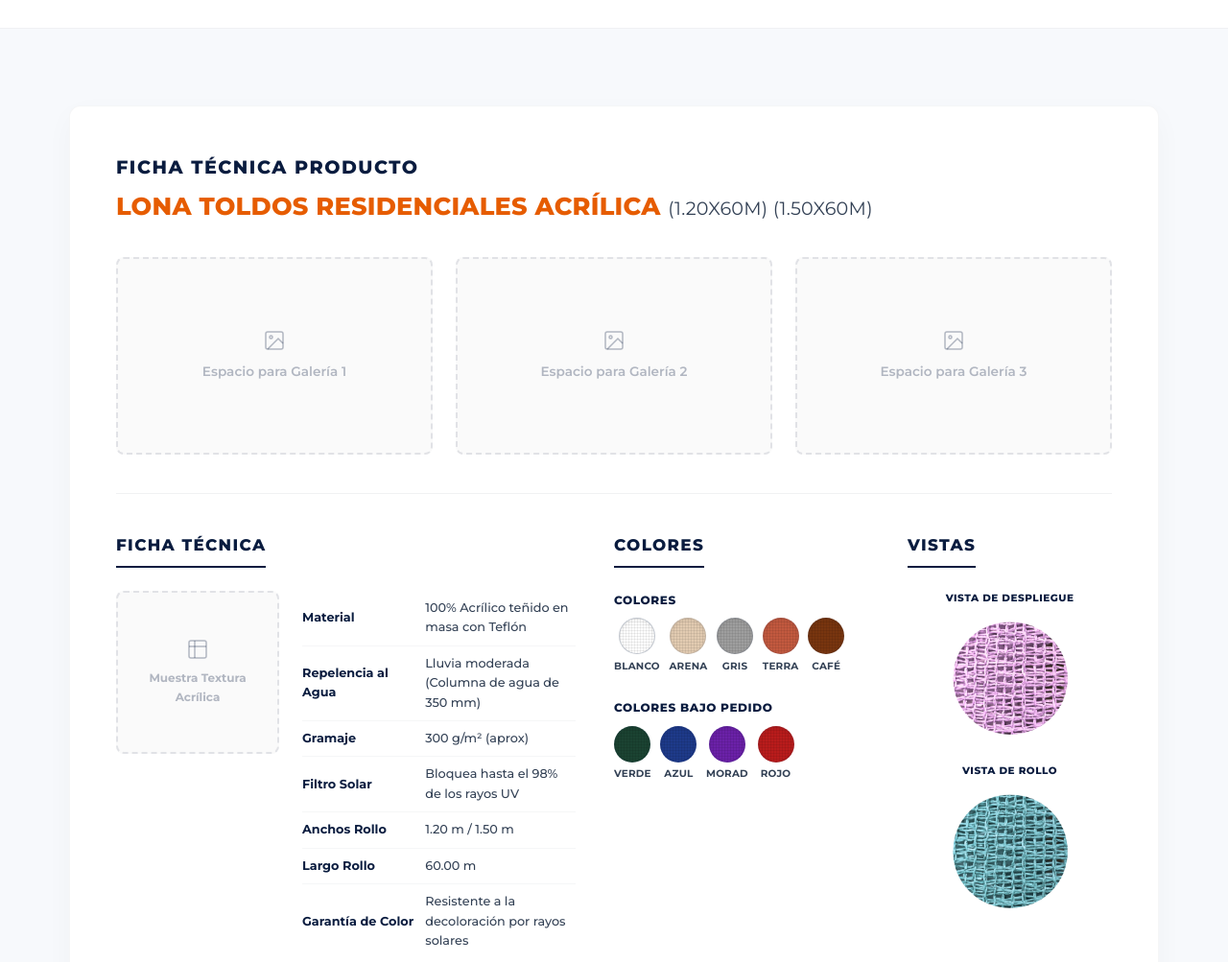
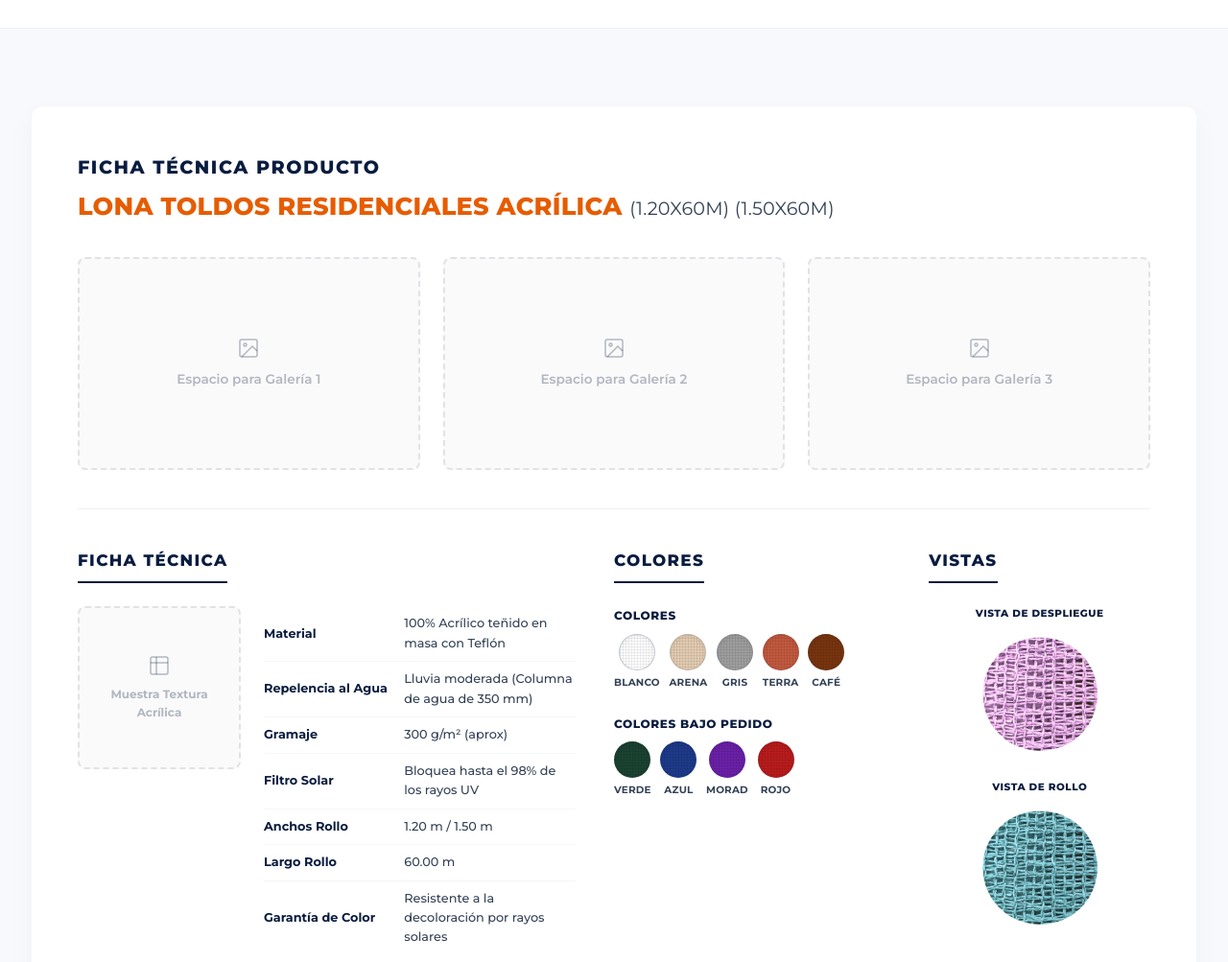
Before and after one commit to MM-Melamina/sombrita, a website built with Vite: page lona-toldos.html in a window 1280 px wide. Shown: the part 749-1752 px from the top of the page at 96% size. Built offline with nearby package versions, Linux system fonts and the light colour scheme.

Commit message:
style: implement catalog-container class and balance div tags to make all product sheets stretch full-width consistently

```diff
--- a/lona-toldos.html
+++ b/lona-toldos.html
@@ -150,7 +150,7 @@
 
     <!-- Listado de Productos en Catálogo -->
     <section class="products-listing-section">
-      <div class="container">
+      <div class="catalog-container">
 
         <!-- Producto 1: Lona Toldos Residenciales -->
         <div class="product-catalog-item">
@@ -300,7 +300,6 @@
                 </div>
               </div>
             </div>
-            </div>
           </div>
         </div>
 
@@ -438,7 +437,6 @@
                 </div>
               </div>
             </div>
-            </div>
           </div>
         </div>
 
--- a/style.css
+++ b/style.css
@@ -63,6 +63,13 @@ ul {
   max-width: var(--container-max-width);
   margin: 0 auto;
   padding: 0 2rem;
+}
+
+.catalog-container {
+  width: 100%;
+  max-width: 100%;
+  padding: 0 2rem;
+  margin: 0 auto;
 }
 
 /* 4. Cabecera Estilo GoDaddy Custom */
```
Also changed, not shown: lona-arquitectonica.html (+1 -3 lines), lona-transportistas.html (+1 -3 lines), malla-monofilamento.html (+1 -4 lines), malla-raschel.html (+1 -6 lines).
